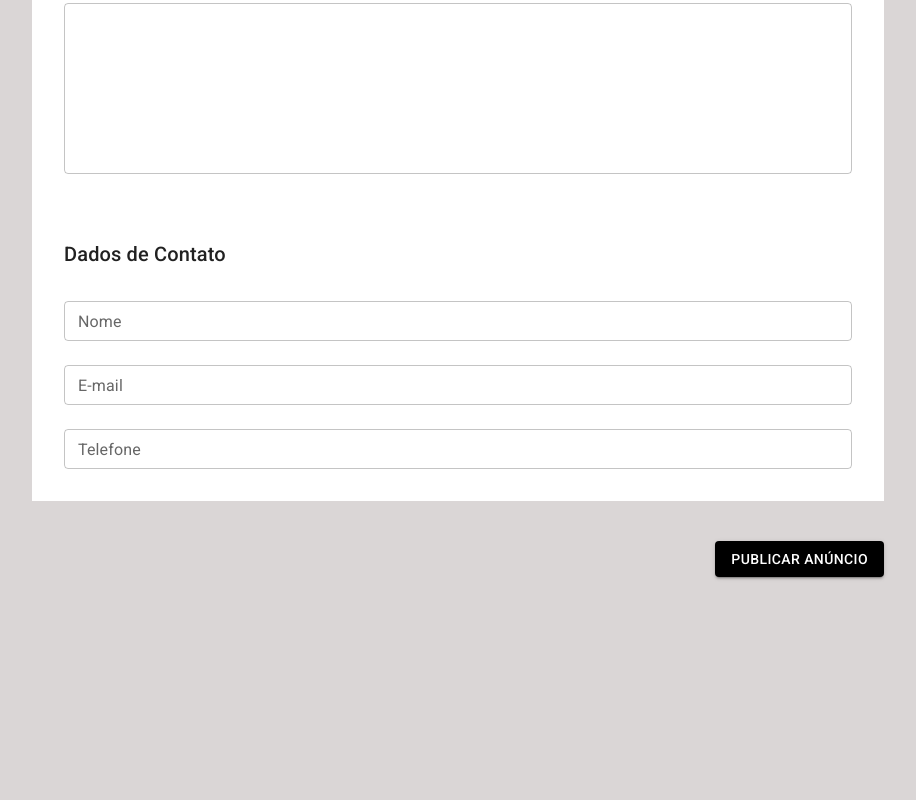
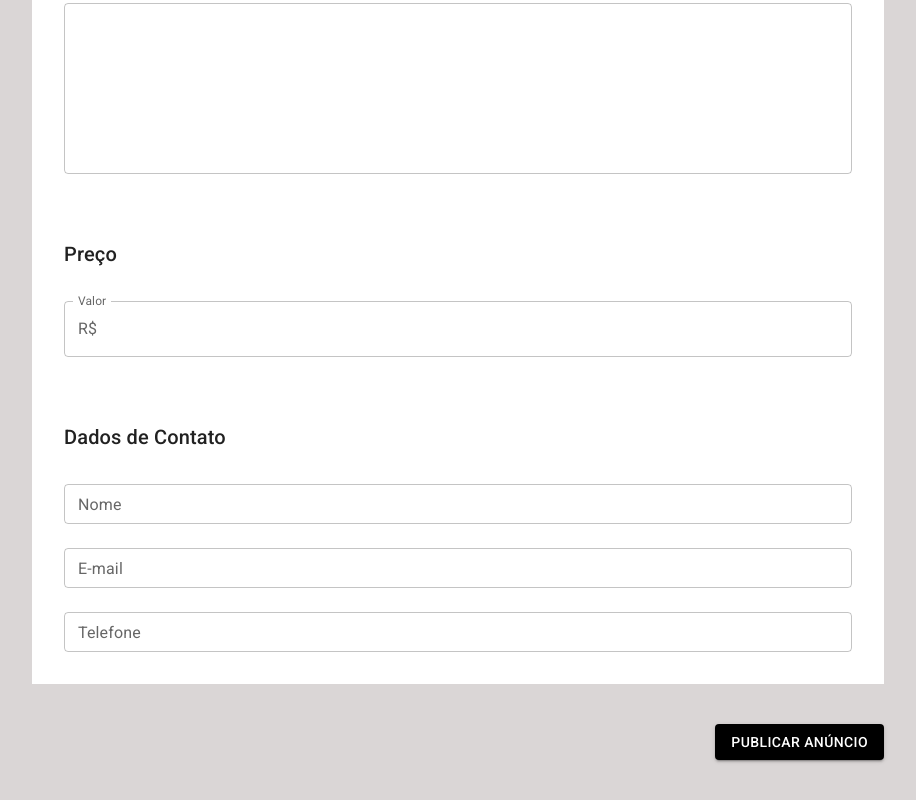
Before and after one commit to Guuzta/anunx, a Next.js app: page /user/publish in a window 1280 px wide. Shown: the part 880-1680 px from the top of the page, without its empty margins (182-1098 px from the left). Before the commit the page ends 1497 px from the top, so only its background shows below. Built offline with nearby package versions, Linux system fonts and the light colour scheme.

Commit message:
adicionando input de preco

```diff
--- a/src/app/user/publish/page.js
+++ b/src/app/user/publish/page.js
@@ -10,7 +10,11 @@ import {
     TextField,
     Select,
     MenuItem,
-    IconButton
+    IconButton,
+    FormControl,
+    InputLabel,
+    OutlinedInput,
+    InputAdornment,
 } from "@mui/material"
 
 import { DeleteForever } from "@mui/icons-material"
@@ -146,7 +150,7 @@ const Publish = () => {
                                 >
                                     {
                                         index === 0 ?
-                                        <Box>
+                                            <Box>
                                                 <Typography
                                                     variant='body2'
                                                     sx={{
@@ -160,8 +164,8 @@ const Publish = () => {
                                                 >
                                                     Principal
                                                 </Typography>
-                                        </Box>
-                                        : null
+                                            </Box>
+                                            : null
 
                                     }
                                     <Box
@@ -200,6 +204,22 @@ const Publish = () => {
                         variant="outlined"
                         fullWidth
                     />
+                </Box>
+            </Container>
+
+            <Container maxWidth='md'>
+                <Box sx={{ backgroundColor: theme.palette.background.paper, padding: 4 }}>
+                    <Typography component='h3' variant='h6' gutterBottom>
+                        Preço
+                    </Typography>
+                    <br />
+                    <FormControl fullWidth variant='outlined'>
+                        <InputLabel >Valor</InputLabel>
+                        <OutlinedInput
+                            startAdornment={<InputAdornment position='start'>R$</InputAdornment>}
+                            label="Valor"
+                        />
+                    </FormControl>
                 </Box>
             </Container>
 
```
